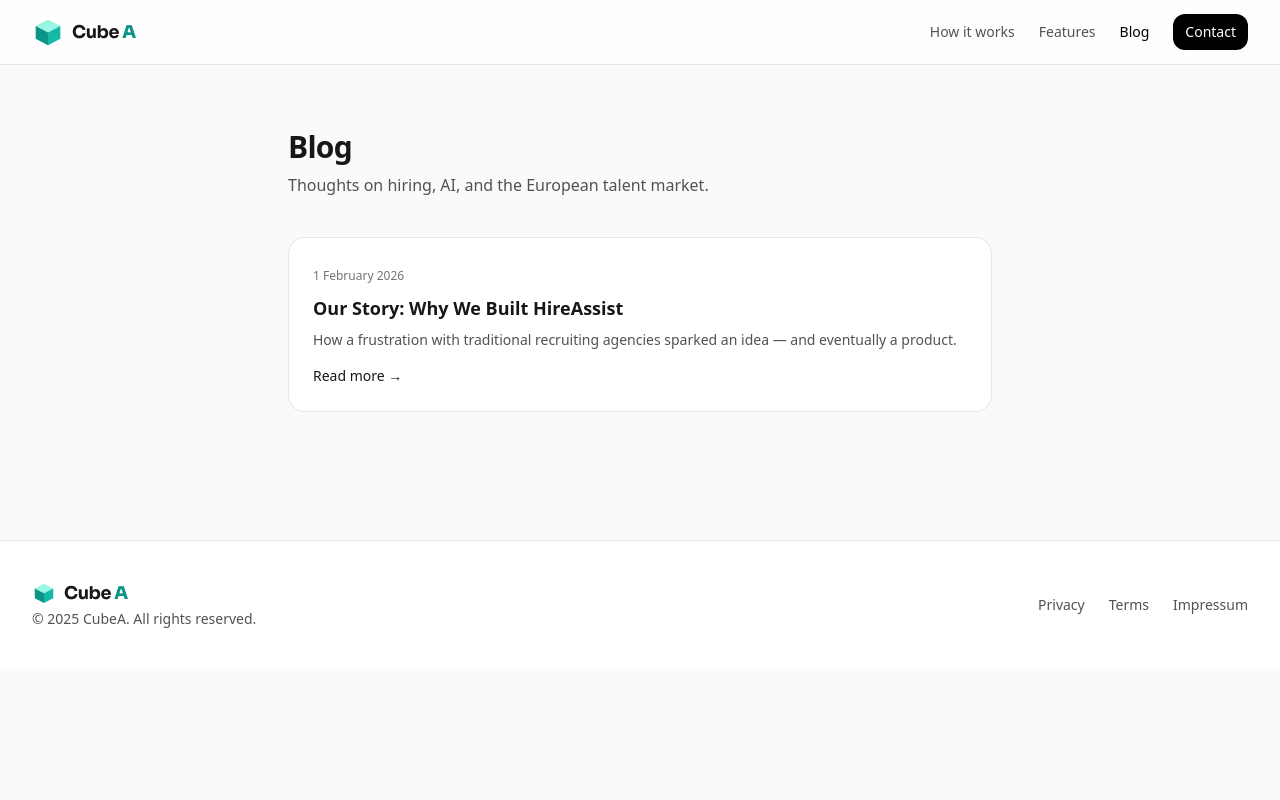
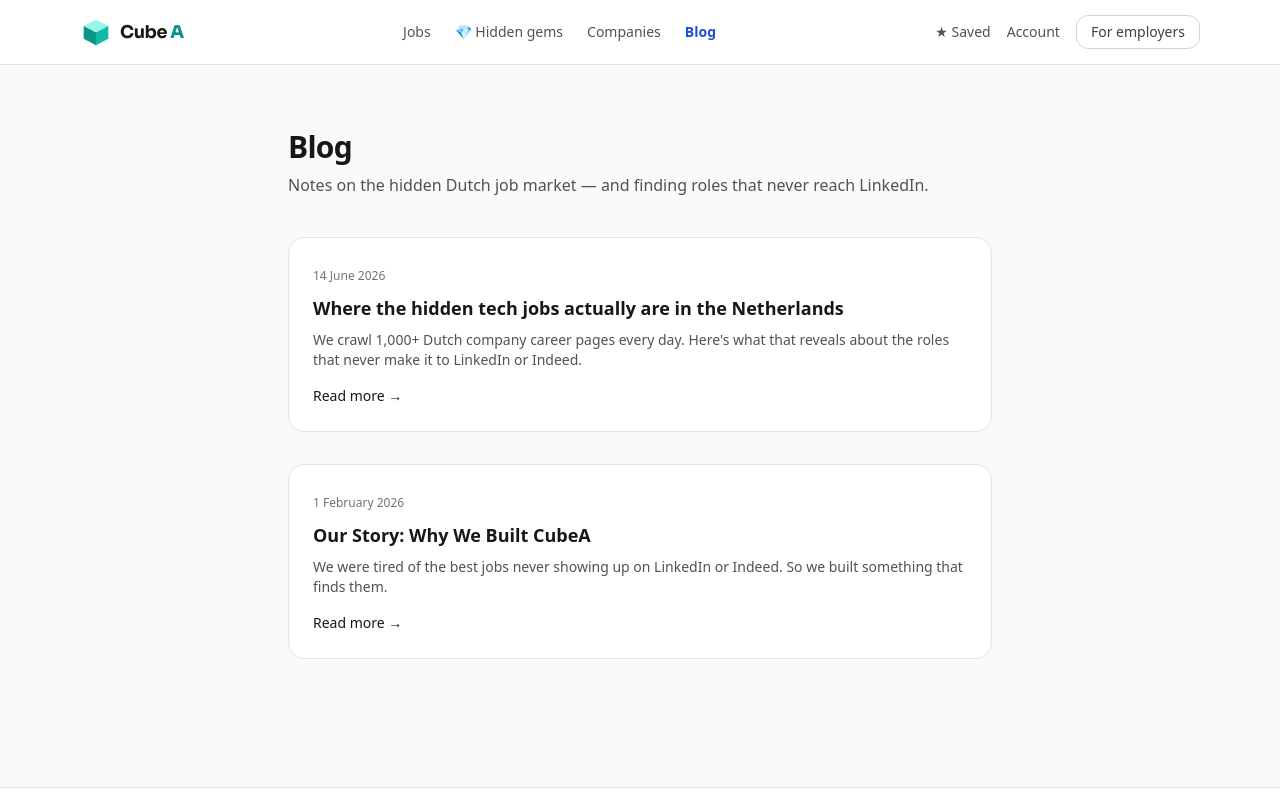
Before and after one commit to Avsar/hireassit-cubeA, a Next.js app: page /blog in a window 1280 px wide. Shown: the top 800 px of the page. Built offline with nearby package versions, Linux system fonts and the light colour scheme.

Commit message:
Rebrand blog to CubeA, add SEO (OG, JSON-LD, canonical), shared nav, on-message posts

```diff
--- a/src/app/blog/[slug]/page.tsx
+++ b/src/app/blog/[slug]/page.tsx
@@ -1,9 +1,12 @@
 import Link from "next/link";
 import { MDXRemote } from "next-mdx-remote/rsc";
 import { getAllPosts, getPostBySlug } from "@/lib/posts";
-import CubeALogo from "@/components/CubeALogo";
+import SiteHeader from "@/components/SiteHeader";
+import SiteFooter from "@/components/SiteFooter";
 import type { Metadata } from "next";
 import { notFound } from "next/navigation";
+
+const SITE = process.env.NEXT_PUBLIC_SITE_URL || "https://cubea.nl";
 
 type Props = { params: { slug: string } };
 
@@ -14,9 +17,24 @@ export async function generateStaticParams() {
 export async function generateMetadata({ params }: Props): Promise<Metadata> {
   try {
     const { meta } = getPostBySlug(params.slug);
+    const path = `/blog/${params.slug}`;
     return {
-      title: `${meta.title} — HireAssist by CubeA`,
+      title: `${meta.title} — CubeA`,
       description: meta.description,
+      alternates: { canonical: path },
+      openGraph: {
+        title: meta.title,
+        description: meta.description,
+        type: "article",
+        url: `${SITE}${path}`,
+        siteName: "CubeA",
+        publishedTime: meta.date,
+      },
+      twitter: {
+        card: "summary_large_image",
+        title: meta.title,
+        description: meta.description,
+      },
     };
   } catch {
     return {};
@@ -33,33 +51,25 @@ export default function BlogPostPage({ params }: Props) {
 
   const { meta, content } = post;
 
+  const jsonLd = {
+    "@context": "https://schema.org",
+    "@type": "BlogPosting",
+    headline: meta.title,
+    description: meta.description,
+    datePublished: meta.date,
+    dateModified: meta.date,
+    author: { "@type": "Organization", name: "CubeA" },
+    publisher: { "@type": "Organization", name: "CubeA" },
+    mainEntityOfPage: `${SITE}/blog/${params.slug}`,
+  };
+
   return (
     <div className="min-h-screen bg-neutral-50 text-neutral-900">
-      {/* Nav */}
-      <header className="sticky top-0 z-40 backdrop-blur bg-white/80 border-b border-neutral-200">
-        <div className="mx-auto max-w-7xl px-4 sm:px-6 lg:px-8 flex items-center justify-between h-16">
-          <Link href="/" className="flex items-center gap-2">
-            <CubeALogo />
-          </Link>
-          <nav className="flex items-center gap-6 text-sm">
-            <Link href="/#how" className="text-neutral-600 hover:text-black">
-              How it works
-            </Link>
-            <Link href="/#features" className="text-neutral-600 hover:text-black">
-              Features
-            </Link>
-            <Link href="/blog" className="font-medium hover:text-black">
-              Blog
-            </Link>
-            <Link
-              href="/#contact"
-              className="px-3 py-2 rounded-xl bg-black text-white hover:bg-neutral-800"
-            >
-              Contact
-            </Link>
-          </nav>
-        </div>
-      </header>
+      <script
+        type="application/ld+json"
+        dangerouslySetInnerHTML={{ __html: JSON.stringify(jsonLd) }}
+      />
+      <SiteHeader />
 
       <main className="mx-auto max-w-2xl px-4 sm:px-6 lg:px-8 py-16">
         <Link
@@ -90,19 +100,7 @@ export default function BlogPostPage({ params }: Props) {
         </article>
       </main>
 
-      <footer className="border-t border-neutral-200 bg-white mt-16">
-        <div className="mx-auto max-w-7xl px-4 sm:px-6 lg:px-8 py-10 text-sm text-neutral-600 flex flex-col md:flex-row items-start md:items-center justify-between gap-4">
-          <div>
-            <CubeALogo iconSize={24} />
-            <div className="mt-1">© {new Date().getFullYear()} CubeA. All rights reserved.</div>
-          </div>
-          <div className="flex gap-6">
-            <Link href="/privacy" className="hover:text-neutral-900">Privacy</Link>
-            <Link href="/terms" className="hover:text-neutral-900">Terms</Link>
-            <Link href="/impressum" className="hover:text-neutral-900">Impressum</Link>
-          </div>
-        </div>
-      </footer>
+      <SiteFooter />
     </div>
   );
 }
--- a/src/app/blog/page.tsx
+++ b/src/app/blog/page.tsx
@@ -1,11 +1,14 @@
 import Link from "next/link";
 import { getAllPosts } from "@/lib/posts";
-import CubeALogo from "@/components/CubeALogo";
+import SiteHeader from "@/components/SiteHeader";
+import SiteFooter from "@/components/SiteFooter";
 import type { Metadata } from "next";
 
 export const metadata: Metadata = {
-  title: "Blog — HireAssist by CubeA",
-  description: "Thoughts on hiring, AI recruiting, and the European talent market.",
+  title: "Blog — CubeA",
+  description:
+    "Notes on the hidden Dutch job market — job hunting, hidden gems, and finding roles that never reach LinkedIn.",
+  alternates: { canonical: "/blog" },
 };
 
 export default function BlogPage() {
@@ -13,36 +16,12 @@ export default function BlogPage() {
 
   return (
     <div className="min-h-screen bg-neutral-50 text-neutral-900">
-      {/* Nav */}
-      <header className="sticky top-0 z-40 backdrop-blur bg-white/80 border-b border-neutral-200">
-        <div className="mx-auto max-w-7xl px-4 sm:px-6 lg:px-8 flex items-center justify-between h-16">
-          <Link href="/" className="flex items-center gap-2">
-            <CubeALogo />
-          </Link>
-          <nav className="flex items-center gap-6 text-sm">
-            <Link href="/#how" className="text-neutral-600 hover:text-black">
-              How it works
-            </Link>
-            <Link href="/#features" className="text-neutral-600 hover:text-black">
-              Features
-            </Link>
-            <Link href="/blog" className="font-medium text-black">
-              Blog
-            </Link>
-            <Link
-              href="/#contact"
-              className="px-3 py-2 rounded-xl bg-black text-white hover:bg-neutral-800"
-            >
-              Contact
-            </Link>
-          </nav>
-        </div>
-      </header>
+      <SiteHeader />
 
       <main className="mx-auto max-w-3xl px-4 sm:px-6 lg:px-8 py-16">
         <h1 className="text-3xl font-extrabold tracking-tight">Blog</h1>
         <p className="mt-2 text-neutral-600">
-          Thoughts on hiring, AI, and the European talent market.
+          Notes on the hidden Dutch job market — and finding roles that never reach LinkedIn.
         </p>
 
         <div className="mt-10 flex flex-col gap-8">
@@ -78,19 +57,7 @@ export default function BlogPage() {
         </div>
       </main>
 
-      <footer className="border-t border-neutral-200 bg-white mt-16">
-        <div className="mx-auto max-w-7xl px-4 sm:px-6 lg:px-8 py-10 text-sm text-neutral-600 flex flex-col md:flex-row items-start md:items-center justify-between gap-4">
-          <div>
-            <CubeALogo iconSize={24} />
-            <div className="mt-1">© {new Date().getFullYear()} CubeA. All rights reserved.</div>
-          </div>
-          <div className="flex gap-6">
-            <Link href="/privacy" className="hover:text-neutral-900">Privacy</Link>
-            <Link href="/terms" className="hover:text-neutral-900">Terms</Link>
-            <Link href="/impressum" className="hover:text-neutral-900">Impressum</Link>
-          </div>
-        </div>
-      </footer>
+      <SiteFooter />
     </div>
   );
 }
--- /dev/null
+++ b/src/content/blog/hidden-tech-jobs-netherlands.mdx
@@ -0,0 +1,45 @@
+---
+title: "Where the hidden tech jobs actually are in the Netherlands"
+date: "2026-06-14"
+description: "We crawl 1,000+ Dutch company career pages every day. Here's what that reveals about the roles that never make it to LinkedIn or Indeed."
+---
+
+## The job boards only show you half the market
+
+LinkedIn and Indeed are useful, but they share a blind spot: they mostly show jobs from companies that **pay to post**. A huge number of roles — especially at smaller Dutch companies — only ever appear on the company's own careers page. No board, no recruiter, no feed. If you're not manually checking dozens of company sites, those jobs are invisible to you.
+
+So we built a crawler that checks them for you. Every day, [CubeA](/jobs) scans **1,000+ Dutch company career pages** and pulls in the roles directly from the source — currently around **13,000 live jobs**, including **~1,100 "hidden gems"**: roles from smaller companies that rarely surface on the big boards at all.
+
+Here's what that data shows about where the hidden work really is.
+
+## Hidden roles cluster in a handful of cities
+
+No surprise that the big tech hubs dominate — but the *concentration* is striking. The clear leaders for open tech roles right now:
+
+- **[Amsterdam](/jobs/amsterdam)** — by far the deepest market.
+- **[Utrecht](/jobs/utrecht)** — punching well above its size.
+- **[Eindhoven](/jobs/eindhoven)** — the Brainport effect is real, especially in hardware and engineering.
+- **[Rotterdam](/jobs/rotterdam)** — smaller, but a steady stream of roles.
+
+If you're open to relocating within the Netherlands, widening your search beyond Amsterdam opens up a meaningful chunk of roles most people never look at.
+
+## Software engineering leads, but it's not the whole story
+
+By role, software and platform engineering make up the largest share of what we crawl — but there's real depth in [data roles](/jobs/data), [product management](/jobs/product-manager), and [DevOps & cloud](/jobs/devops) too. You can browse any of these directly:
+
+- [Software Engineer jobs](/jobs/software-engineer)
+- [Developer jobs](/jobs/developer)
+- [Data jobs](/jobs/data)
+- [Security jobs](/jobs/security)
+
+## How to actually use this
+
+A few tips if you're hunting:
+
+- **Filter for hidden gems.** The whole point of CubeA is the roles you *won't* find elsewhere — start with the [hidden gems](/hidden-gems) view.
+- **Search by your city and role together** — e.g. engineering roles in Amsterdam or Eindhoven — instead of scrolling one giant list.
+- **Apply directly.** Every listing links straight to the company's own application page. No recruiters, no middlemen, no markup.
+
+The best job for you might be at a company you've never heard of, that you'd never think to check. That's exactly the kind of role we're trying to put in front of you.
+
+[Browse all jobs →](/jobs)
--- a/src/content/blog/our-story.mdx
+++ b/src/content/blog/our-story.mdx
@@ -1,29 +1,29 @@
 ---
-title: "Our Story: Why We Built HireAssist"
+title: "Our Story: Why We Built CubeA"
 date: "2026-02-01"
-description: "How a frustration with traditional recruiting agencies sparked an idea — and eventually a product."
+description: "We were tired of the best jobs never showing up on LinkedIn or Indeed. So we built something that finds them."
 ---
 
-## From Frustration to a Product
+## The jobs you never see
 
-Hiring niche tech talent in Europe is hard. Agencies charge enormous fees, take weeks to deliver a handful of CVs, and rarely understand the role beyond a keyword checklist. We'd been on both sides of that process — as hiring managers and as candidates — and we knew there had to be a better way.
+If you've job-hunted in the Netherlands, you know the routine: refresh LinkedIn, refresh Indeed, see the same roles from the same big companies. What most people don't realise is that those boards only show a *slice* of the market — the companies that pay to post there.
 
-That frustration became the seed for HireAssist by CubeA.
+Plenty of great roles never make it onto a job board at all. They live on the company's own careers page, get filled through word of mouth, and quietly disappear. If you're not already checking 100 company websites by hand, you never see them.
 
-## The Problem We Saw
+That gap is why we built CubeA.
 
-Traditional recruitment hasn't changed much in twenty years. A human recruiter searches a database, sends a few LinkedIn messages, and forwards whatever lands in their inbox. The process is slow, opaque, and expensive — often 15–25 % of first-year salary per hire.
+## What we do differently
 
-Meanwhile, modern AI can parse a CV in milliseconds, rank hundreds of candidates against a job spec, and flag the top 10 % for human review. The tech exists. It just hadn't been packaged in a way that was affordable and trustworthy for mid-sized European companies.
+Instead of re-listing what's already on the big boards, we crawl **1,000+ Dutch company career pages every single day** and surface the roles the boards miss — including what we call *hidden gems*: jobs from smaller companies that rarely, if ever, reach LinkedIn or Indeed.
 
-## What We Built
+A few things we care about:
 
-HireAssist is a hybrid: AI does the heavy lifting on sourcing and ranking, humans do the judgment calls on culture fit, communication style, and real-world experience. The result is a shortlist that's both fast and genuinely good — not just a stack of keyword-matched PDFs.
+- **Free for job seekers.** No paywall, no account required to browse.
+- **You apply directly with the company.** No recruiters in the middle, no markup, no middlemen.
+- **Honest labelling.** A "hidden gem" has to actually be hard to find — we deliberately exclude the big staffing agencies and job-board reposts, because one mislabeled listing costs more trust than a hundred real ones earn.
 
-We keep the pricing simple too. No retainers, no hidden fees. You pay when we deliver a hire.
+## Where we're headed
 
-## What's Next
+CubeA is early and we're building in the open. Next up: better ways to follow the companies and roles you care about, and email alerts so the right hidden jobs come to you instead of you hunting for them.
 
-We're currently in a warm-up phase, working with a small group of pilot clients in the Netherlands and Germany. If you're hiring for a niche role and want to see what we can do, [get in touch](/# contact).
-
-More updates coming soon.
+If you're looking for tech work in the Netherlands, [browse the jobs](/jobs) — and tell us what we're missing.
```
